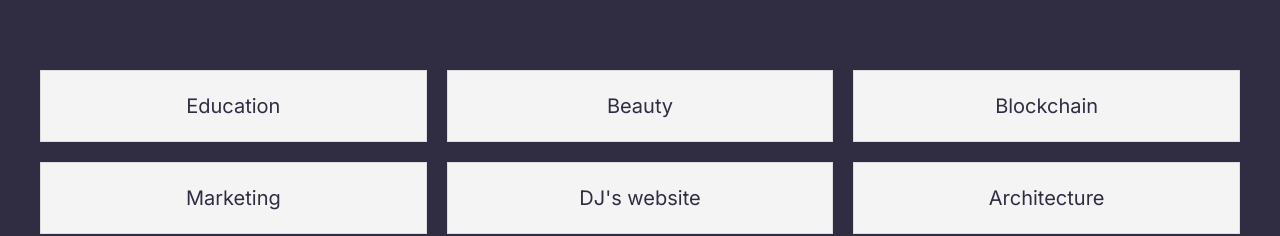
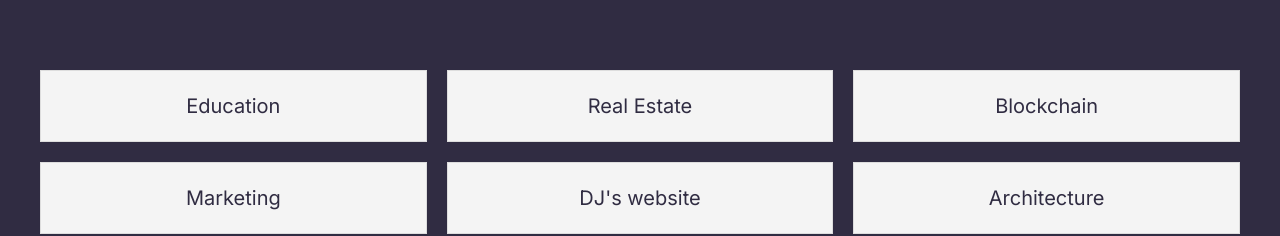
Before and after one commit to aliaksandr-bandziuk/portfolio, a Next.js app: page / in a window 1280 px wide. Shown: the part 915-1151 px from the top of the page. Built offline with nearby package versions, Linux system fonts and the light colour scheme.

Commit message:
edit links portfolio

```diff
--- a/src/components/Portfolio/Portfolio.tsx
+++ b/src/components/Portfolio/Portfolio.tsx
@@ -18,12 +18,12 @@ const Portfolio = () => {
               Education
             </Link>
             <Link
-              href="https://landi-academy.pl"
+              href="https://cyprusvipestates.com"
               target="_blank"
               rel="noopener noreferrer"
               className={styles.portfolioItem}
             >
-              Beauty
+              Real Estate
             </Link>
             <Link
               href="https://peakprofit.bandziuk.com/"
```
